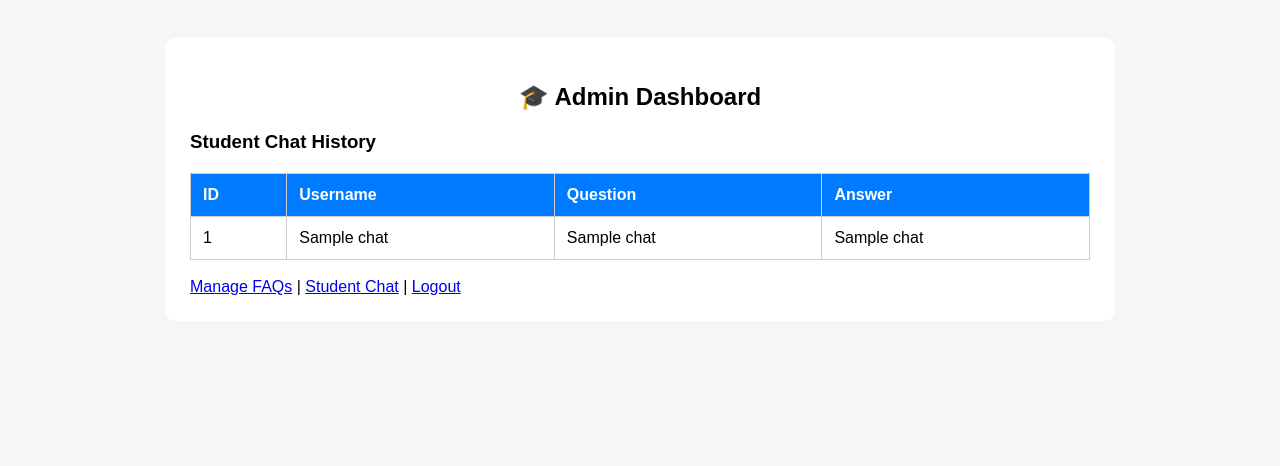
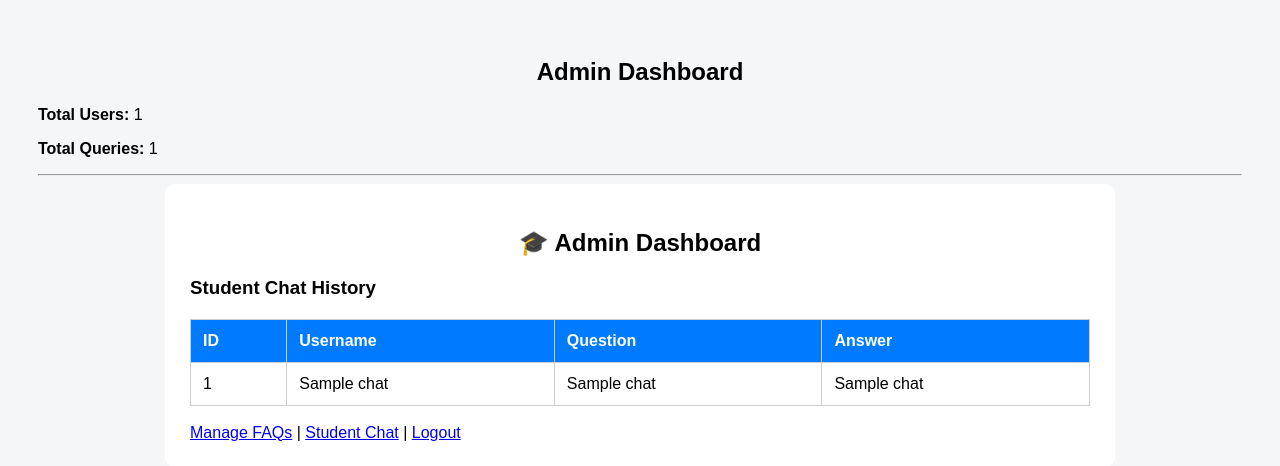
Before and after one commit to Nikhita125/student-query-ai-chatbot, a Flask app: template templates/admin.html in a window 1280 px wide. Shown: the top 466 px of the page. Run offline with Flask 3, Linux system fonts and the light colour scheme; the template is opened without the code that fills it: most values are stand-ins (such as "Sample title", 1, 10 or a date in 2020); parts of the project's set-up code (start-up, migrations or seed data) failed here and were passed over.

Commit message:
Add admin dashboard statistics

```diff
--- a/app.py
+++ b/app.py
@@ -202,9 +202,22 @@ def admin():
         "SELECT id, username, question, answer FROM chat_history"
     ).fetchall()
 
+    total_queries = conn.execute(
+        "SELECT COUNT(*) FROM chat_history"
+    ).fetchone()[0]
+
+    total_users = conn.execute(
+        "SELECT COUNT(*) FROM users"
+    ).fetchone()[0]
+
     conn.close()
 
-    return render_template("admin.html", chats=chats)
+    return render_template(
+        "admin.html",
+        chats=chats,
+        total_queries=total_queries,
+        total_users=total_users
+    )
 
 
 @app.route("/faq")
--- a/templates/admin.html
+++ b/templates/admin.html
@@ -48,6 +48,13 @@
 
 <body>
 
+<h2>Admin Dashboard</h2>
+
+<p><b>Total Users:</b> {{ total_users }}</p>
+<p><b>Total Queries:</b> {{ total_queries }}</p>
+
+<hr>
+
 <div class="container">
 
     <h2>🎓 Admin Dashboard</h2>
```
